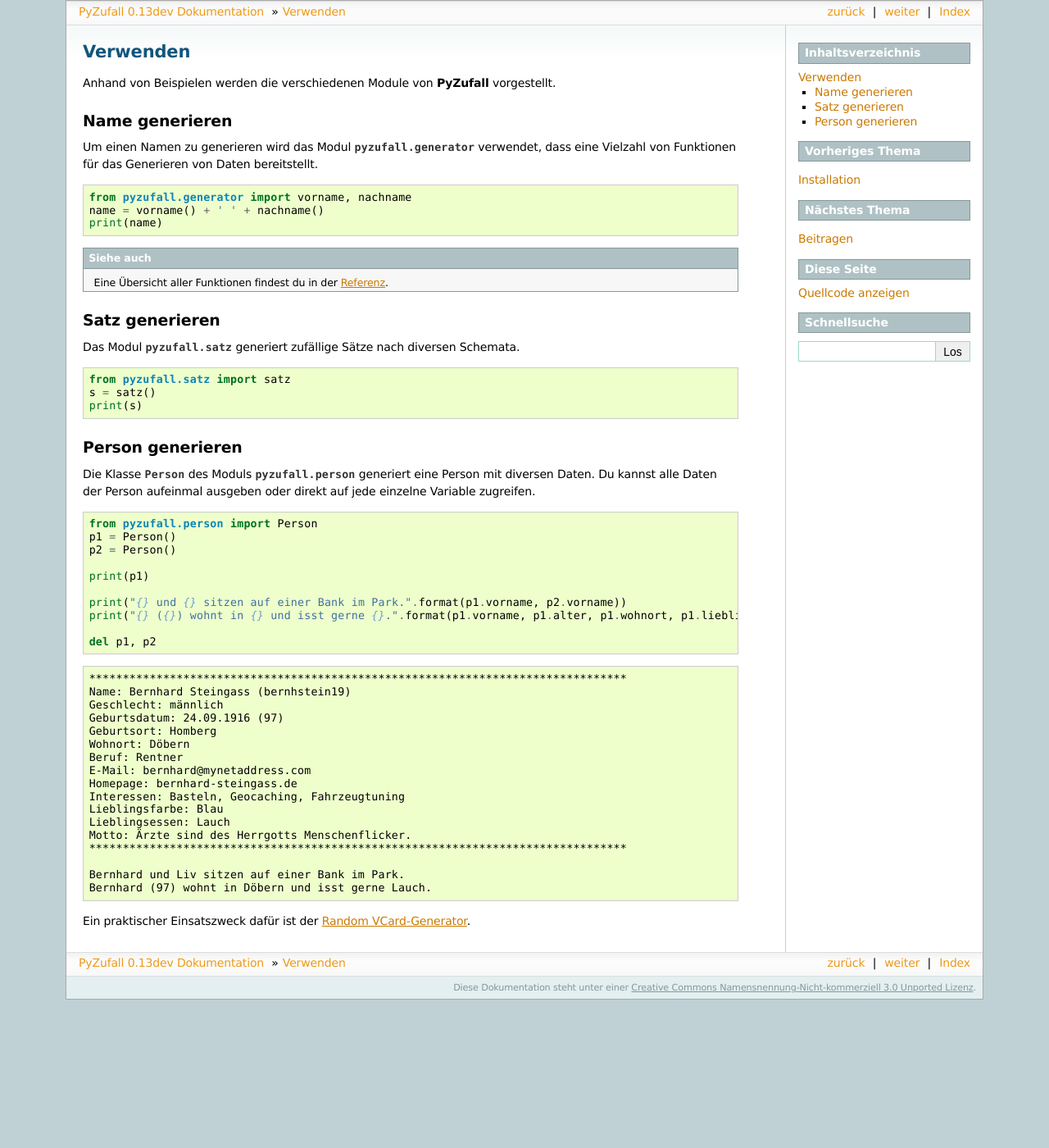
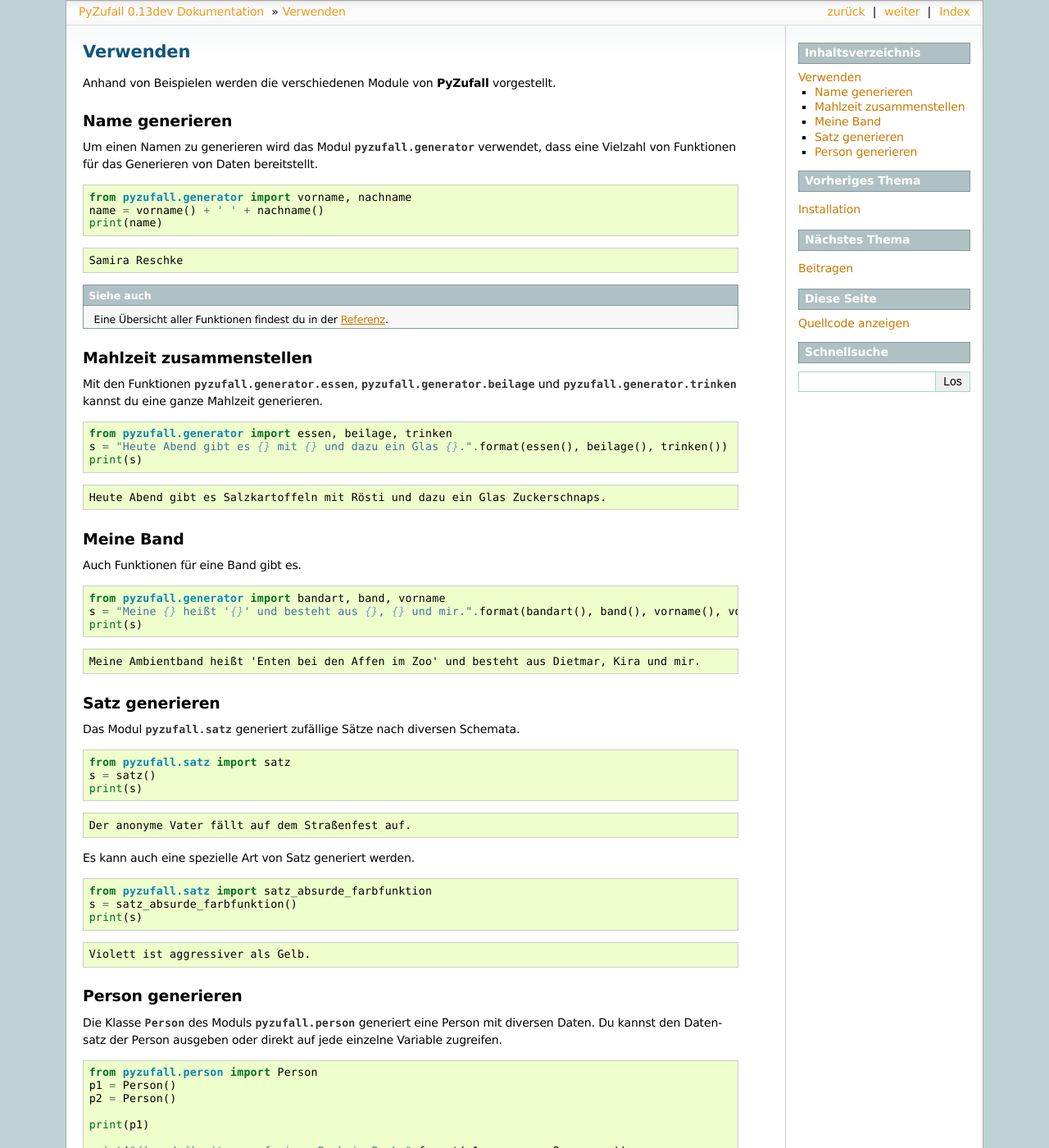
Before and after one commit to davidak/PyZufall, a Sphinx documentation site: the page built from doc/verwenden.rst, in a window 1280 px wide and 1400 px high. Shown: the whole window at 82% size. Built offline with Sphinx 7.4.7, drawn with Linux system fonts in a browser that asks for light colours.

Commit message:
Dokumentation erweitert

```diff
--- a/doc/verwenden.rst
+++ b/doc/verwenden.rst
@@ -14,9 +14,43 @@ Um einen Namen zu generieren wird das Modul :py:mod:`pyzufall.generator` verwend
     name = vorname() + ' ' + nachname()
     print(name)
 
+.. code-block:: none
+
+    Samira Reschke
+
 .. seealso::
 
     Eine Übersicht aller Funktionen findest du in der :doc:`Referenz <module>`.
+
+Mahlzeit zusammenstellen
+------------------------
+
+Mit den Funktionen :py:mod:`pyzufall.generator.essen`, :py:mod:`pyzufall.generator.beilage` und :py:mod:`pyzufall.generator.trinken` kannst du eine ganze Mahlzeit generieren.
+
+::
+
+    from pyzufall.generator import essen, beilage, trinken
+    s = "Heute Abend gibt es {} mit {} und dazu ein Glas {}.".format(essen(), beilage(), trinken())
+    print(s)
+
+.. code-block:: none
+
+    Heute Abend gibt es Salzkartoffeln mit Rösti und dazu ein Glas Zuckerschnaps.
+
+Meine Band
+----------
+
+Auch Funktionen für eine Band gibt es.
+
+::
+
+    from pyzufall.generator import bandart, band, vorname
+    s = "Meine {} heißt '{}' und besteht aus {}, {} und mir.".format(bandart(), band(), vorname(), vorname())
+    print(s)
+
+.. code-block:: none
+
+    Meine Ambientband heißt 'Enten bei den Affen im Zoo' und besteht aus Dietmar, Kira und mir.
 
 Satz generieren
 ---------------
@@ -29,10 +63,26 @@ Das Modul :py:mod:`pyzufall.satz` generiert zufällige Sätze nach diversen Sche
     s = satz()
     print(s)
 
+.. code-block:: none
+
+    Der anonyme Vater fällt auf dem Straßenfest auf.
+
+Es kann auch eine spezielle Art von Satz generiert werden.
+
+::
+
+    from pyzufall.satz import satz_absurde_farbfunktion
+    s = satz_absurde_farbfunktion()
+    print(s)
+
+.. code-block:: none
+
+    Violett ist aggressiver als Gelb.
+
 Person generieren
 -----------------
 
-Die Klasse :py:class:`Person <pyzufall.person.Person>` des Moduls :py:mod:`pyzufall.person` generiert eine Person mit diversen Daten. Du kannst alle Daten der Person aufeinmal ausgeben oder direkt auf jede einzelne Variable zugreifen.
+Die Klasse :py:class:`Person <pyzufall.person.Person>` des Moduls :py:mod:`pyzufall.person` generiert eine Person mit diversen Daten. Du kannst den Datensatz der Person ausgeben oder direkt auf jede einzelne Variable zugreifen.
 
 ::
 
```
